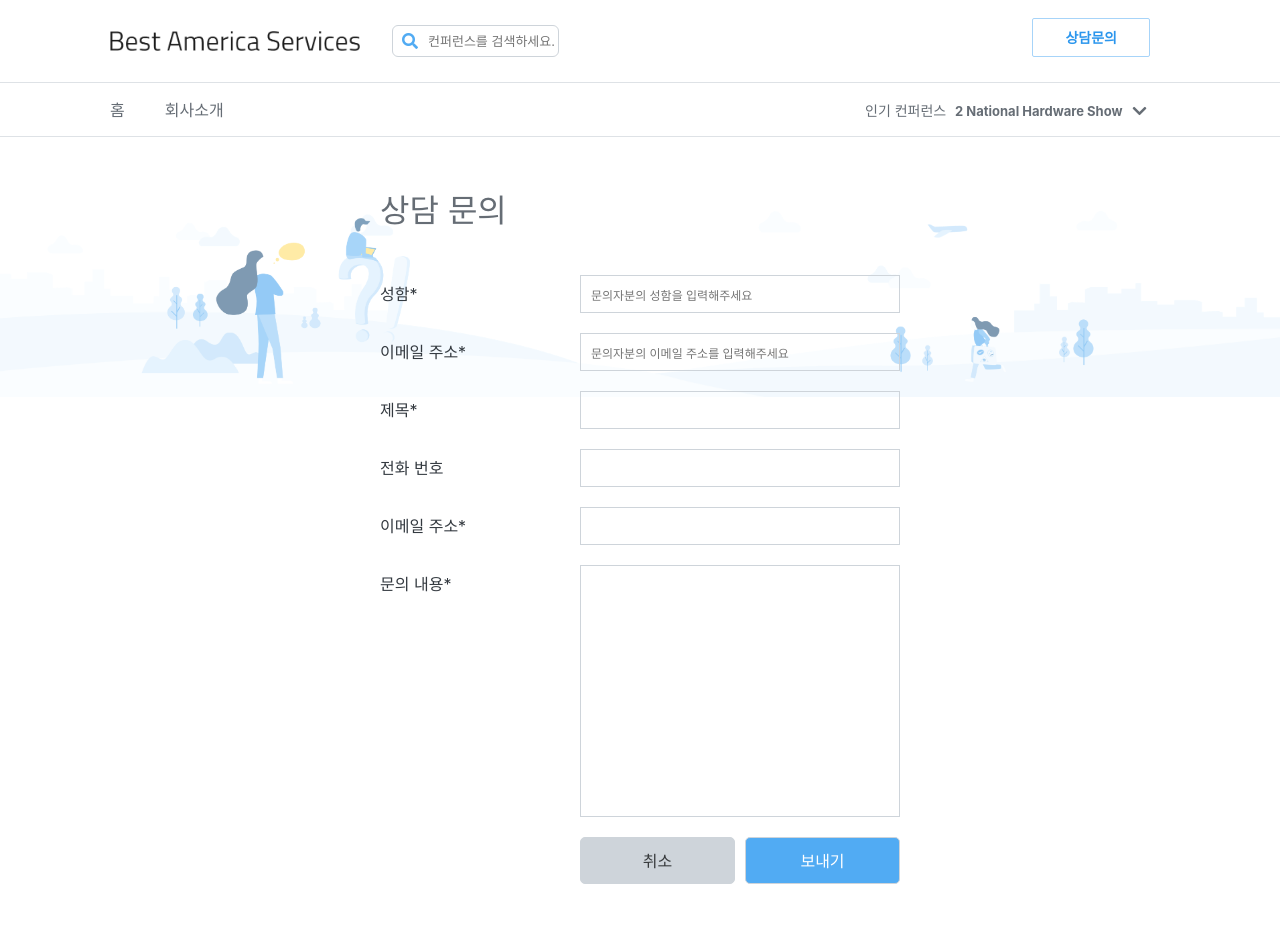
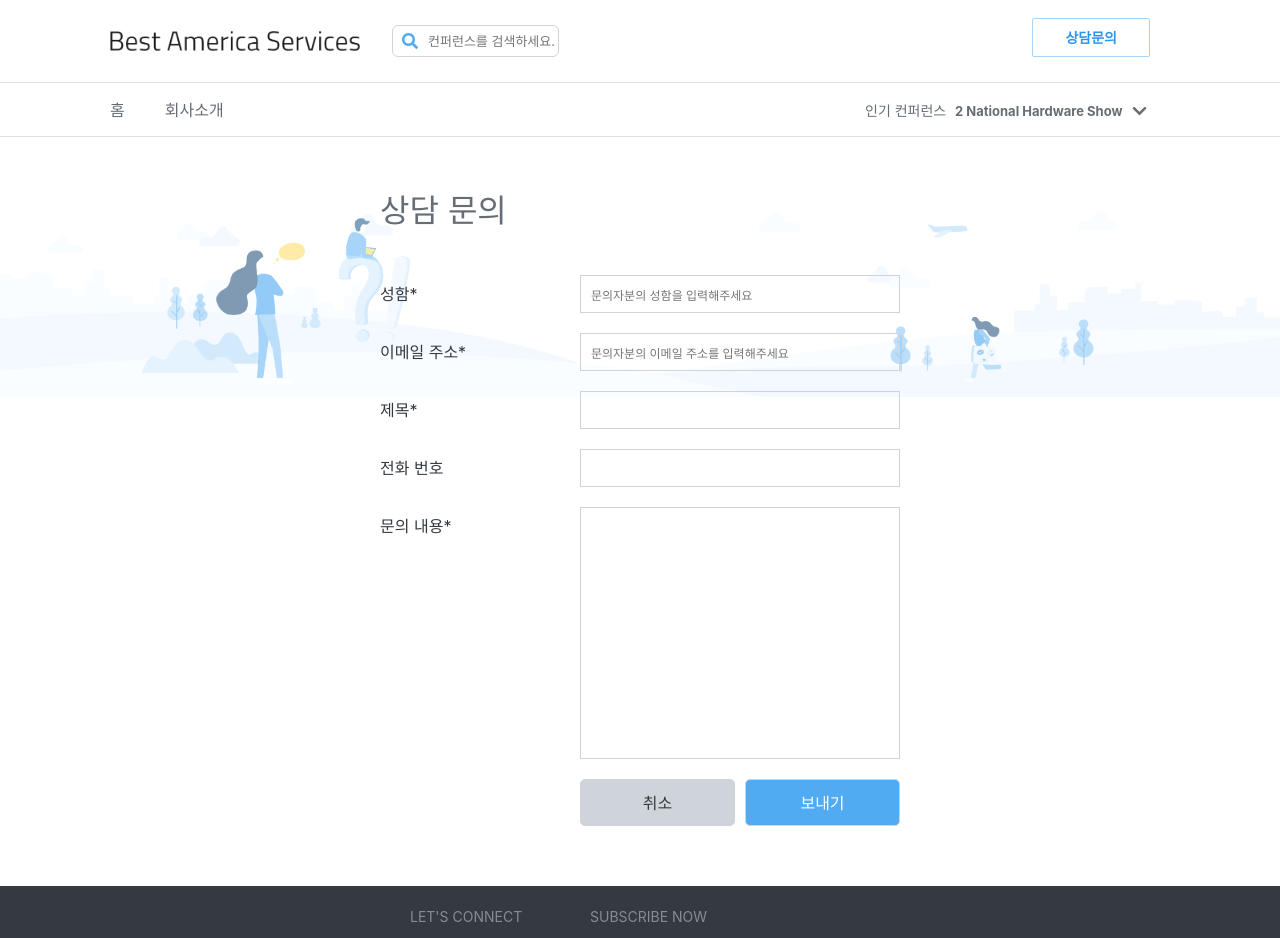
Before and after one commit to jparkSF/bas, a React (Create React App) app: page /contact in a window 1280 px wide. Shown: the top 938 px of the page. Built offline with nearby package versions, Linux system fonts and the light colour scheme.

Commit message:
add emailJS to contact page

```diff
--- a/public/assets/css/application.css
+++ b/public/assets/css/application.css
@@ -461,6 +461,19 @@ ul {
   height: 130px;
 }
 
+.message {
+  line-height: 50px;
+  margin-left: 50px;
+}
+
+.text-success {
+  color: #28a745;
+}
+
+.text-danger {
+  color: #dc3545;
+}
+
 .footer {
   padding: 20px 0 5px 0;
   background-color: #343a40;
@@ -759,6 +772,7 @@ h2 {
 }
 
 .contact-form input,
+.contact-form button,
 .contact-form textarea {
   border: 1px solid #ced4da;
   -webkit-box-flex: 1;
@@ -768,21 +782,25 @@ h2 {
 }
 
 .contact-form input::-webkit-input-placeholder,
+.contact-form button::-webkit-input-placeholder,
 .contact-form textarea::-webkit-input-placeholder {
   font-size: 12px;
 }
 
 .contact-form input:-ms-input-placeholder,
+.contact-form button:-ms-input-placeholder,
 .contact-form textarea:-ms-input-placeholder {
   font-size: 12px;
 }
 
 .contact-form input::-ms-input-placeholder,
+.contact-form button::-ms-input-placeholder,
 .contact-form textarea::-ms-input-placeholder {
   font-size: 12px;
 }
 
 .contact-form input::placeholder,
+.contact-form button::placeholder,
 .contact-form textarea::placeholder {
   font-size: 12px;
 }
--- a/public/index.html
+++ b/public/index.html
@@ -6,10 +6,7 @@
     <meta content="width=device-width, initial-scale=1, shrink-to-fit=no" name="viewport"/>
     <meta
     content="#000000" name="theme-color"/>
-    <!-- <link
-                          rel="stylesheet"
-                          href="https://maxcdn.bootstrapcdn.com/bootstrap/3.3.6/css/bootstrap.min.css"
-                        /> -->
+    <!-- <link href="https://maxcdn.bootstrapcdn.com/bootstrap/3.3.6/css/bootstrap.min.css" rel="stylesheet"/> -->
     <link href="/assets/css/_reset.css" rel="stylesheet"/>
     <link href="/assets/css/application.css" rel="stylesheet"/>
 
--- a/src/App/Nav.js
+++ b/src/App/Nav.js
@@ -110,13 +110,13 @@ class Nav extends Component {
           // console.log(count);
           if (count >= length) {
             // console.log("inside");
-            ul.animate({ top: "" }, 500);
+            ul.animate({ top: "" }, 1000);
             count = 0;
           } else {
             ul.animate({ top: `-=${itemHeight + 1}px` }, 1000);
           }
 
-          let firstChild = list[0];
+          // let firstChild = list[0];
           // firstChild.remove();
           // ul.append(firstChild);
         }
--- a/src/App/Pages/Contact.js
+++ b/src/App/Pages/Contact.js
@@ -3,20 +3,111 @@ import React, { Component } from "react";
 class Journal extends Component {
   constructor(props) {
     super(props);
-    this.state = { eventName: "" };
+    this.state = {
+      name: "",
+      email: "",
+      subject: "",
+      phoneNumber: "",
+      message: ""
+    };
+    this.initialState = {};
   }
 
   componentDidMount() {
     let state = this.props.location.state;
-    let eventName;
+    let subject;
+
     if (state) {
-      eventName = this.props.location.state.eventName;
-      this.setState({ eventName });
+      subject = this.props.location.state.eventName;
+      this.setState({ subject });
+    }
+  }
+
+  componentWillMount() {
+    this.initialState = this.state;
+  }
+  handleChange(e, type) {
+    this.setState({ [type]: e.target.value });
+  }
+
+  handleCancel(e) {
+    e.preventDefault();
+    let res = window.confirm(
+      "정말 취소 하시겠습니까? (입력된 정보가 모두 지워집니다)"
+    );
+    if (res) {
+      window.location = "/";
+    }
+  }
+
+  handleSubmit(e) {
+    let { name, email, subject, phoneNumber, message } = this.state;
+    let res = window.confirm("메시지를 보내시겠습니까?");
+
+    if (res) {
+      window.$("#contact-form").submit(function(e) {
+        e.preventDefault();
+
+        var data = {
+          service_id: "gmail",
+          template_id: "template_dPBszLzJ",
+          user_id: "user_9JA1Gvmkhd6YXkkQUY7vq",
+
+          template_params: {
+            from_name: name,
+            subject: subject,
+            message_html: message,
+            reply_to: email,
+            phoneNumber,
+            to_name: "Best America Services",
+            "g-recaptcha-response": "03AHJ_ASjnLA214KSNKFJAK12sfKASfehbmfd..."
+          }
+        };
+
+        let successMessage = `
+        <div class="contact-form-inner">
+          <div class="message text-success">
+            <span>메세지가 성공적으로 전송되었습니다.<br />Best America Services팀에서 메세지 확인후 24시간 내에 연락드립니다.</span>
+            <a href="/" id="cancel" class="button" style="height:auto; padding:0 35px; float: right;">홈으로 돌아가기</a>
+          </div>
+        </div>
+      `;
+
+        let errorMessage = `
+        <div class="contact-form-inner">
+          <div class="message text-danger">
+            <span>문제가 생겨 메세지가 전송되지 않았습니다.<br />잠시후 다시 이용해주세요.</span>
+            <a href="/" id="cancel" class="button" style="height:auto; padding:0 35px; float: right;">홈으로 돌아가기</a>
+          </div>
+        </div>
+      `;
+
+        //change send to sending...
+        let target = window.$("#send");
+        target.empty().html("보내는 중...");
+
+        //ajax request to EmailJS api endpoint
+        window.$.ajax("https://api.emailjs.com/api/v1.0/email/send", {
+          type: "POST",
+          data: JSON.stringify(data),
+          contentType: "application/json",
+          success: function(res) {
+            window.$(".contact-form-inner:last-child").remove();
+            window.$(".contact-form").append(successMessage);
+          },
+          error: function(err) {
+            if (err) {
+              window.$(".contact-form-inner:last-child").remove();
+              window.$(".contact-form").append(errorMessage);
+            }
+          }
+        });
+      });
     }
   }
 
   render() {
-    let eventName = this.state.eventName;
+    let subject = this.state.subject;
     return (
       <div>
         <div className="contact-image" />
@@ -24,6 +115,7 @@ class Journal extends Component {
           <div>
             <h1>상담 문의</h1>
           </div>
+          <form id="contact-form">
             <div className="contact-form">
               <div className="contact-form-inner">
                 <label htmlFor="name">성함*</label>
@@ -31,6 +123,10 @@ class Journal extends Component {
                   id="name"
                   type="text"
                   placeholder="문의자분의 성함을 입력해주세요"
+                  onChange={e => {
+                    this.handleChange(e, "name");
+                  }}
+                  required
                 />
               </div>
               <div className="contact-form-inner">
@@ -39,44 +135,68 @@ class Journal extends Component {
                   id="email"
                   type="text"
                   placeholder="문의자분의 이메일 주소를 입력해주세요"
+                  onChange={e => {
+                    this.handleChange(e, "email");
+                  }}
+                  required
                 />
               </div>
               <div className="contact-form-inner">
-              <label htmlFor="title">제목*</label>
+                <label htmlFor="subject">제목*</label>
                 <input
-                id="title"
+                  id="subject"
                   type="text"
-                defaultValue={eventName ? `RE: ${eventName}` : ""}
+                  defaultValue={subject ? `RE: ${subject}` : ""}
+                  onChange={e => {
+                    this.handleChange(e, "subject");
+                  }}
+                  required
                 />
               </div>
               <div className="contact-form-inner">
                 <label htmlFor="number">전화 번호</label>
-              <input id="number" type="text" />
+                <input
+                  id="number"
+                  type="text"
+                  onChange={e => {
+                    this.handleChange(e, "phoneNumber");
+                  }}
+                />
               </div>
-            <div className="contact-form-inner">
-              <label htmlFor="email">이메일 주소*</label>
-              <input id="email" type="text" />
-            </div>
+
               <div className="contact-form-inner">
                 <label htmlFor="message">문의 내용*</label>
-              <textarea id="message" type="text" />
+                <textarea
+                  id="message"
+                  type="text"
+                  onChange={e => {
+                    this.handleChange(e, "message");
+                  }}
+                  required
+                />
               </div>
               <div className="contact-form-inner">
                 <label htmlFor="" />
-              <input
+                {/* <button type="button" id="cancel" name="button" onClick={e => { this.handleCancel(e) }} className="button">취소</button> */}
+                <button
                   id="cancel"
                   type="button"
                   className="button"
-                value="취소"
-              />
-              <input
+                  onClick={e => this.handleCancel(e)}
+                >
+                  취소
+                </button>
+                <button
                   id="send"
-                type="button"
+                  type="submit"
                   className="button"
-                value="보내기"
-              />
+                  onClick={e => this.handleSubmit(e)}
+                >
+                  보내기
+                </button>
               </div>
             </div>
+          </form>
         </div>
       </div>
     );
```
Also changed, not shown: public/assets/css/application.scss (+17 -1 lines), 1 other file (tests, documents, lock files or other folders). Lines whose indentation alone changed are shown as unchanged.
